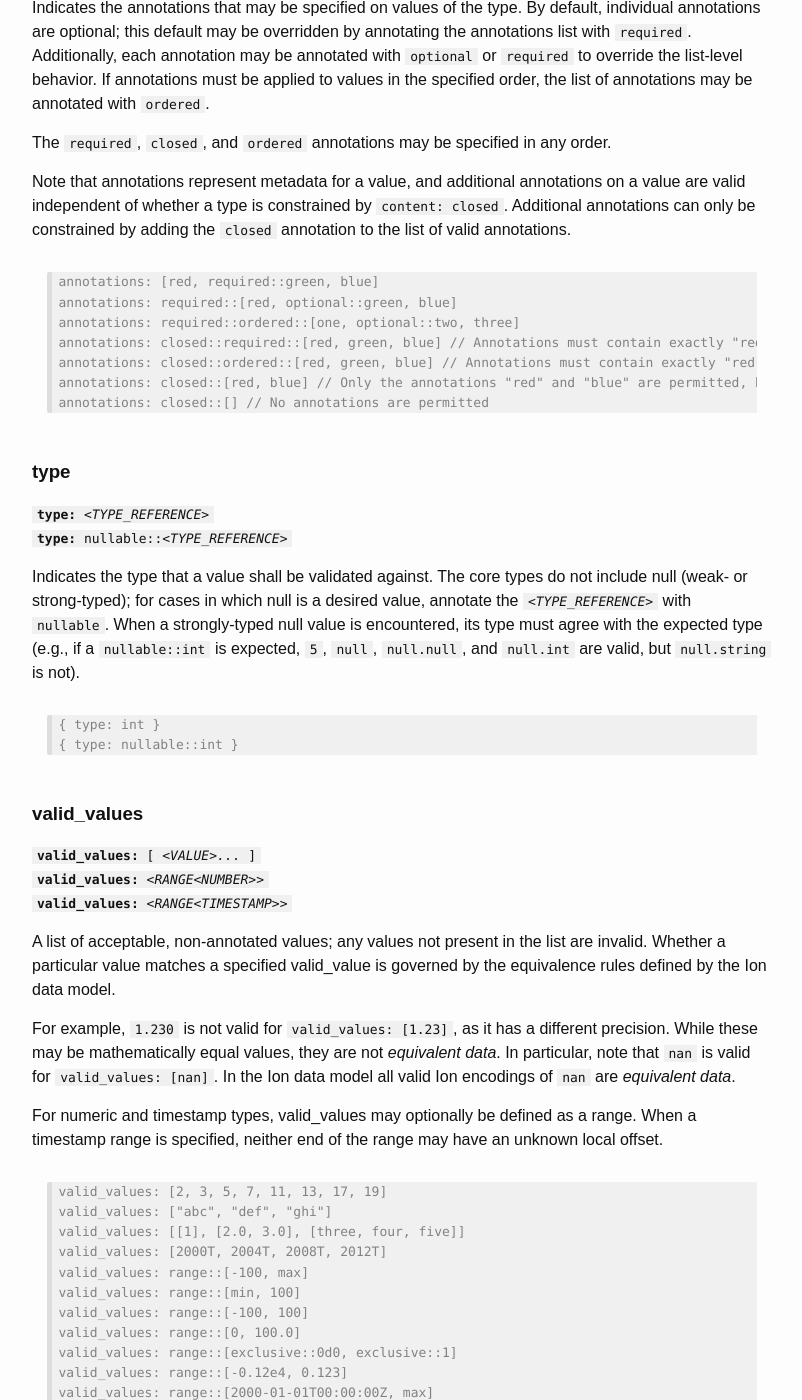
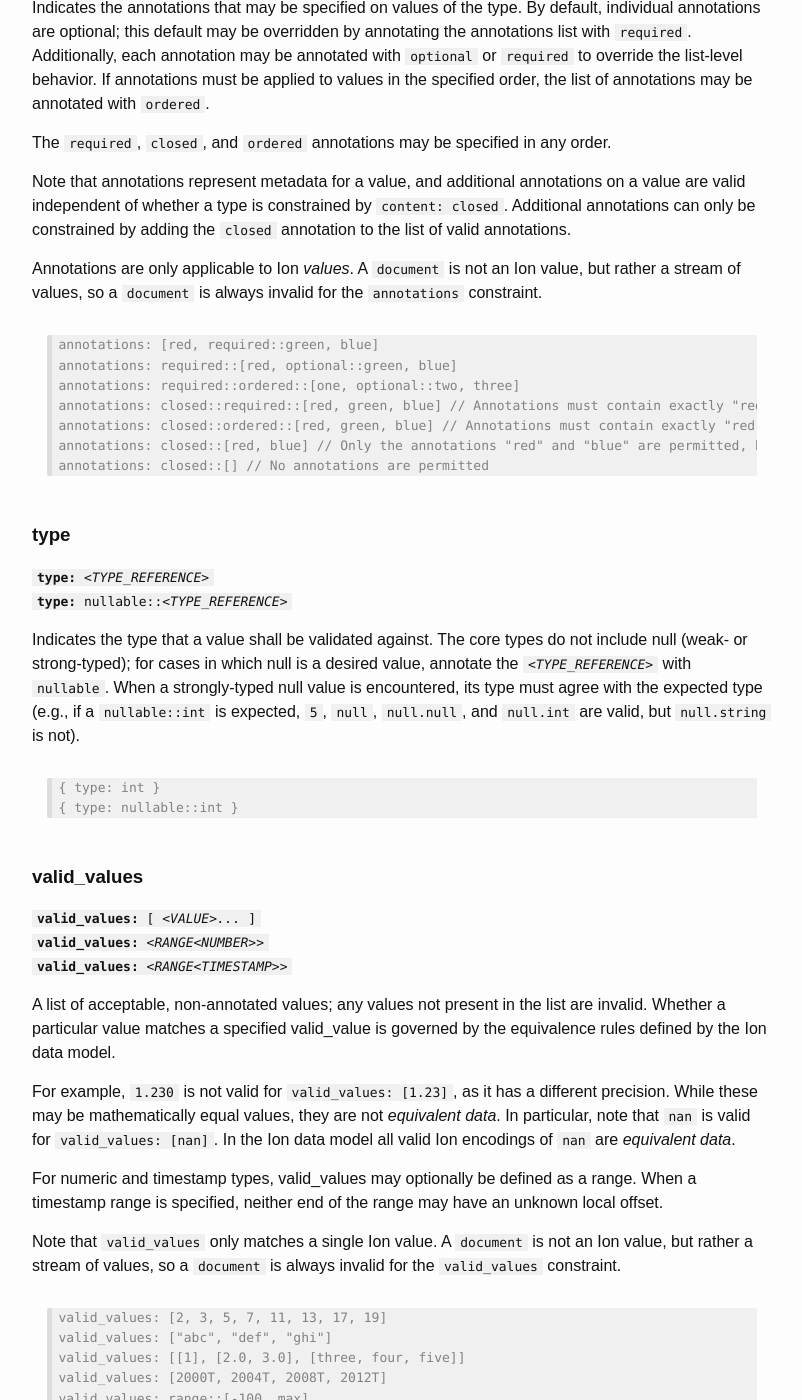
Before and after one commit to amazon-ion/ion-schema, a Jekyll site: the page built from docs/spec.md, in a window 1280 px wide and 1400 px high, scrolled down 7519 px. Shown: the whole window, without its empty margins (238-1040 px from the left). Built offline with Jekyll 4.4.1, drawn with Linux system fonts in a browser that asks for light colours.

Commit message:
Adds clarifications about the `document` type w.r.t. `annotations` and `valid_values`

````diff
--- a/docs/spec.md
+++ b/docs/spec.md
@@ -399,6 +399,10 @@ whether a type is constrained by `content: closed`. Additional
 annotations can only be constrained by adding the `closed`
 annotation to the list of valid annotations.
 
+Annotations are only applicable to Ion _values_. A `document` is not
+an Ion value, but rather a stream of values, so a `document` is always
+invalid for the `annotations` constraint.
+
 > ```
 > annotations: [red, required::green, blue]
 > annotations: required::[red, optional::green, blue]
@@ -446,6 +450,10 @@ In the Ion data model all valid Ion encodings of `nan` are _equivalent data_.
 For numeric and timestamp types, valid_values may optionally be defined as a
 range. When a timestamp range is specified, neither end of the range
 may have an unknown local offset.
+
+Note that `valid_values` only matches a single Ion value. A `document` is
+not an Ion value, but rather a stream of values, so a `document` is always
+invalid for the `valid_values` constraint.
 
 > ```
 > valid_values: [2, 3, 5, 7, 11, 13, 17, 19]
````
